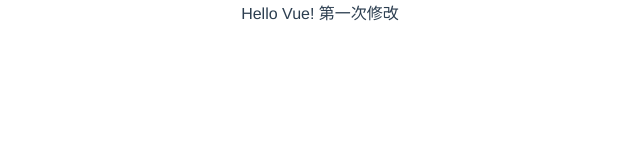
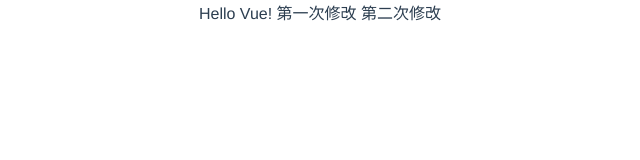
Before and after one commit to yylstudytest1/vue-demo, a Vue app: page /#/ in a window 1280 px wide. Shown: the top 160 px of the page, without its empty margins (320-960 px from the left). Built offline with nearby package versions, Linux system fonts and the light colour scheme; what vue-resource would draw is missing.

Commit message:
third commit

```diff
--- a/src/pages/vue-demo.vue
+++ b/src/pages/vue-demo.vue
@@ -2,6 +2,7 @@
   <div>
     Hello Vue!
     第一次修改
+    第二次修改
   </div>
 </template>
 
```
